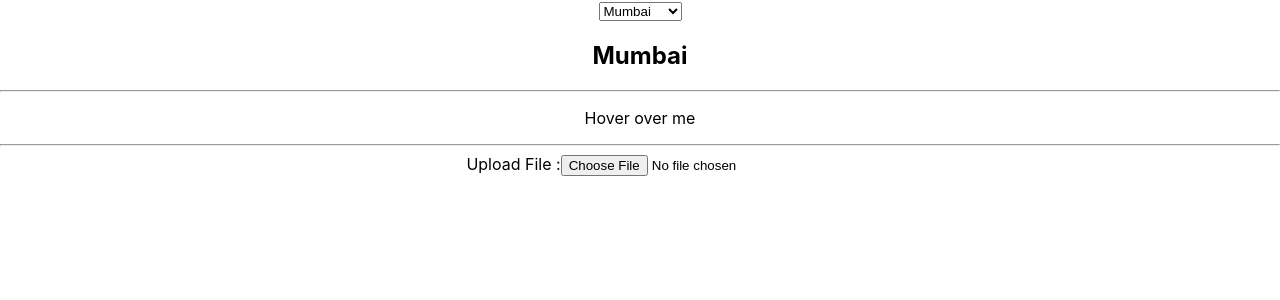
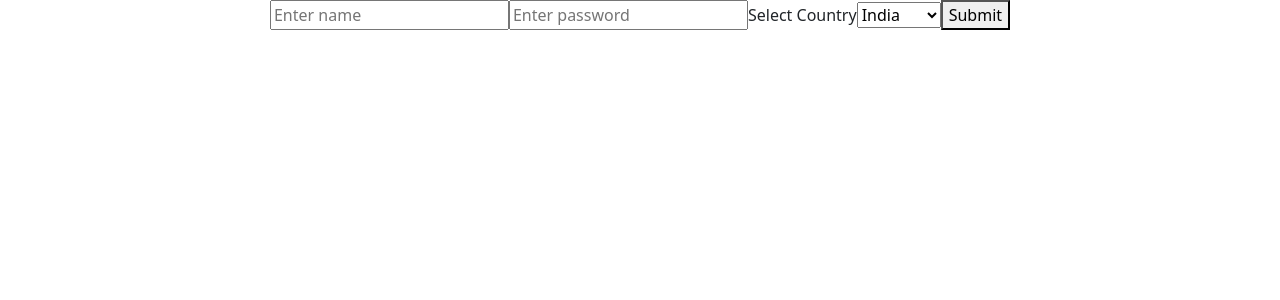
Before and after one commit to DoinaToderici/react_tests, a React (Create React App) app: page / in a window 1280 px wide. Shown: the top 300 px of the page. Built offline with nearby package versions, Linux system fonts and the light colour scheme.

Commit message:
✅ Test form width userEvent [type(), click(), selectOptions()]

```diff
--- a/package.json
+++ b/package.json
@@ -5,6 +5,7 @@
   "dependencies": {
     "@testing-library/jest-dom": "^5.17.0",
     "@testing-library/user-event": "^13.5.0",
+    "bootstrap": "^5.3.2",
     "react": "^18.2.0",
     "react-dom": "^18.2.0",
     "react-scripts": "5.0.1",
--- a/src/App.js
+++ b/src/App.js
@@ -6,11 +6,12 @@ import GetByRole from "./components/getByRole/getByRole";
 import Click from "./components/fireEvents/click/Click";
 import Submit from "./components/fireEvents/submit/Submit";
 import UserEvent from "./components/fireEvents/userEvent/userEvent";
+import FormUserEvent from "./components/fireEvents/userEvent/formUserEvent";
 
 function App() {
   return (
     <div className="App">
-      <UserEvent />
+      <FormUserEvent />
     </div>
   );
 }
--- /dev/null
+++ b/src/components/fireEvents/userEvent/formUserEvent.jsx
@@ -0,0 +1,66 @@
+import React, { useState } from "react";
+
+export default function FormUserEvent() {
+  const [name, setName] = useState("");
+  const [password, setPassword] = useState("");
+  const [country, setCountry] = useState("");
+  const [formSubmitted, setFormSubmitted] = useState(false);
+  const [errors, setErrors] = useState([]);
+
+  const handleSubmit = (e) => {
+    e.preventDefault();
+    const errorList = [];
+    if (name === "" || password === "" || country === "") {
+      errorList.push("Please fill all the details");
+    }
+    const regex = /^[a-z]*$/i;
+    if (!name.match(regex)) {
+      errorList.push("Please enter a valid name");
+    }
+    if (errorList.length != 0) {
+      setErrors(errorList);
+      setFormSubmitted(false);
+      return;
+    }
+    setErrors([]);
+    setFormSubmitted(true);
+  };
+
+  return (
+    <div>
+      <form>
+        {errors.map((err, key) => (
+          <p key={key} className="text-danger">
+            {err}
+          </p>
+        ))}
+        <input
+          onChange={(e) => {
+            setName(e.target.value);
+          }}
+          placeholder="Enter name"
+          required
+        />
+        <input
+          onChange={(e) => {
+            setPassword(e.target.value);
+          }}
+          placeholder="Enter password"
+        />
+        <label htmlFor="selectCountry"> Select Country </label>
+        <select
+          id="selectCountry"
+          onChange={(e) => {
+            setCountry(e.target.value);
+          }}
+        >
+          <option>India</option> <option>Japan</option>
+          <option>China</option> <option>USA</option>
+          <option>England</option>
+        </select>
+        <button onClick={(e) => handleSubmit(e)}> Submit </button>
+      </form>
+      {formSubmitted && <p>Form Submitted</p>}
+    </div>
+  );
+}
```
Also changed, not shown: src/index.js (+7 -6 lines), 2 other files (tests, documents, lock files or other folders).
